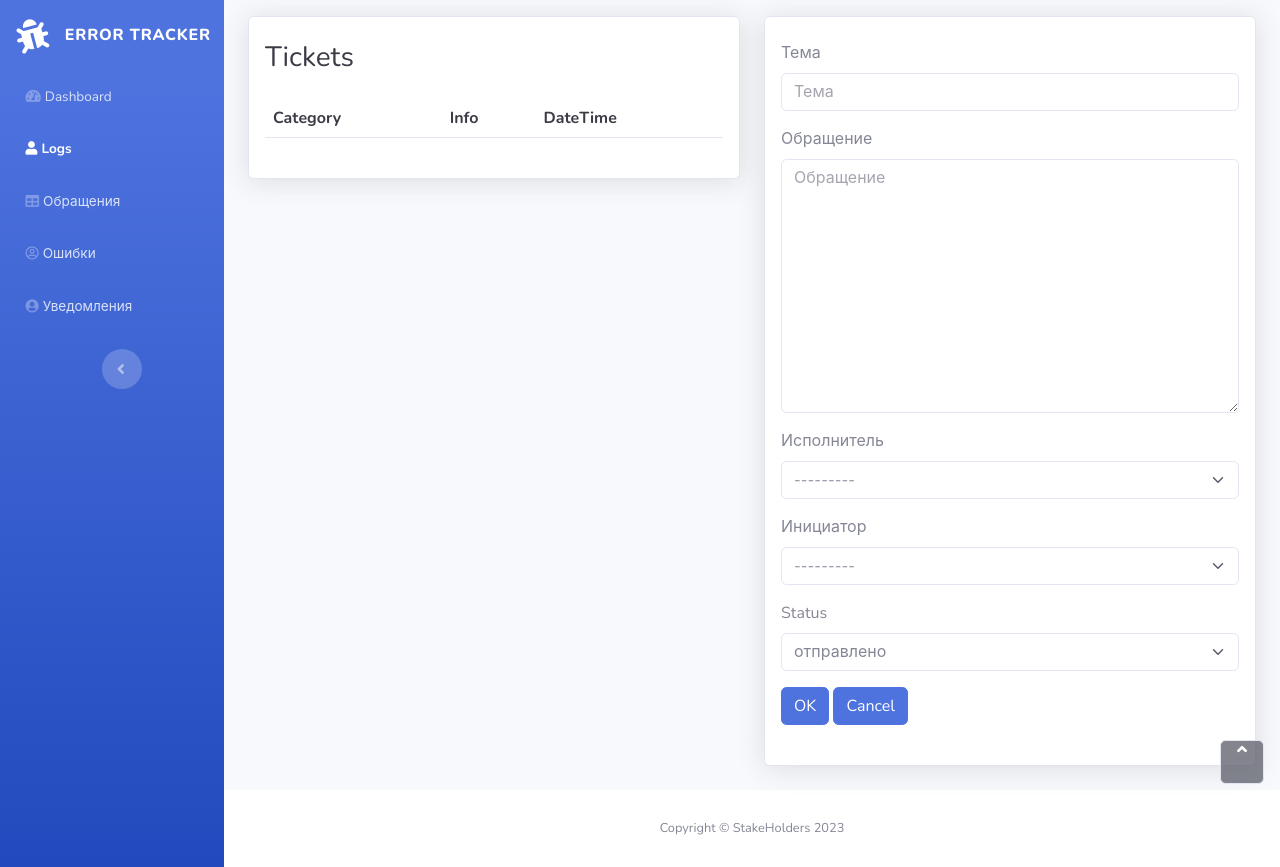
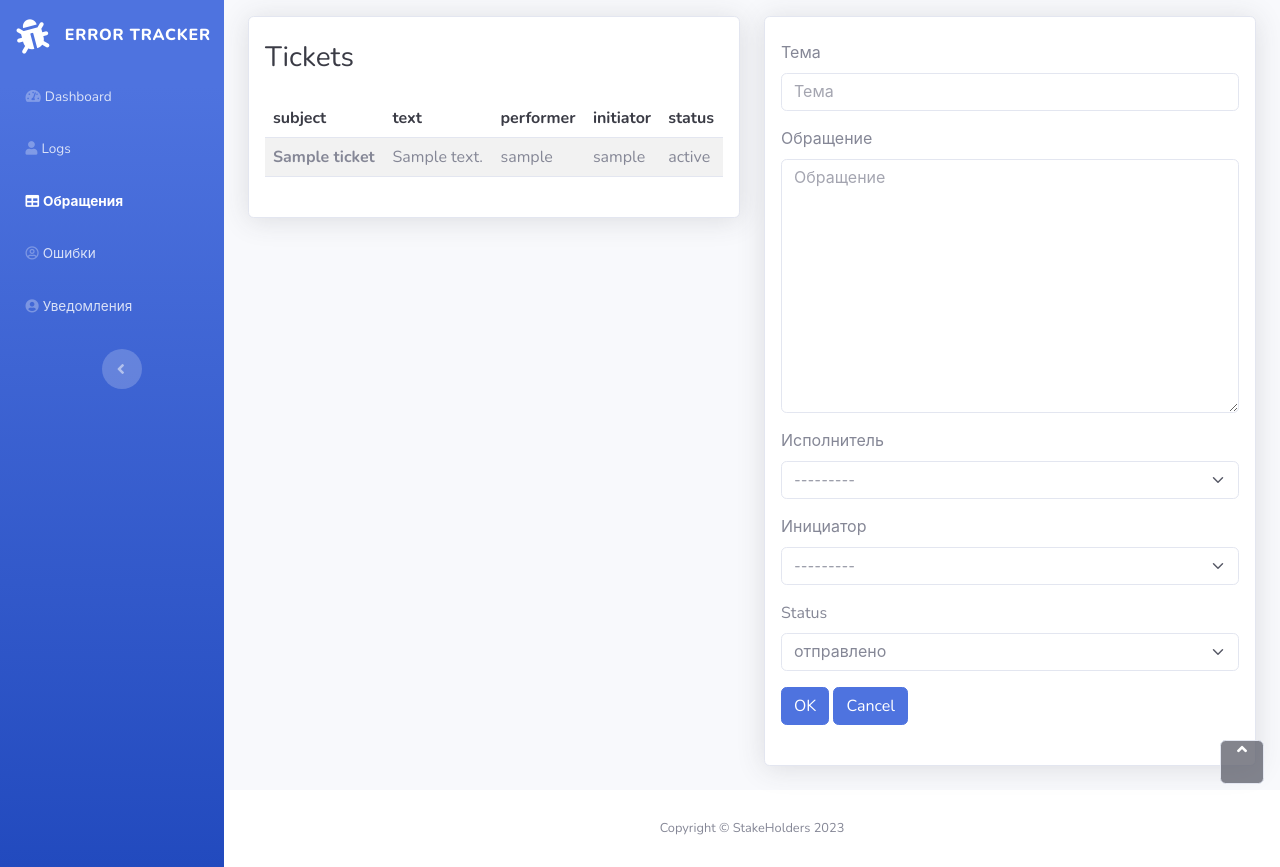
Before and after one commit to stepantishhen/TenderHack_StakeHolders, a Django app: page /tickets/ in a window 1280 px wide. Run offline with Django 4.2, Linux system fonts and the light colour scheme; tables that the repository leaves empty hold one stand-in row (values such as "Sample post"); lists and menus that the app fills with data are empty; some libraries are stand-ins or nearby versions.

Commit message:
fix tickets page

```diff
--- a/dashboard/templates/dashboard/mainlayout.html
+++ b/dashboard/templates/dashboard/mainlayout.html
@@ -22,7 +22,7 @@
 <div id="wrapper">
     <nav class="navbar navbar-dark align-items-start sidebar sidebar-dark accordion bg-gradient-primary p-0">
         <div class="container-fluid d-flex flex-column p-0"><a
-                class="navbar-brand d-flex justify-content-center align-items-center sidebar-brand m-0" href="#">
+                class="navbar-brand d-flex justify-content-center align-items-center sidebar-brand m-0" href="{% url 'dashboard' %}">
             <div class="sidebar-brand-icon rotate-n-15"><i class="fas fa-bug"></i></div>
             <div class="sidebar-brand-text mx-3"><span>Error Tracker</span></div>
         </a>
--- a/dashboard/templates/dashboard/tickets.html
+++ b/dashboard/templates/dashboard/tickets.html
@@ -9,9 +9,9 @@
 <ul class="navbar-nav text-light" id="accordionSidebar">
     <li class="nav-item"><a class="nav-link" href="{% url 'dashboard' %}"><i
             class="fas fa-tachometer-alt"></i><span>Dashboard</span></a></li>
-    <li class="nav-item"><a class="nav-link active" href="{% url 'logs' %}"><i
+    <li class="nav-item"><a class="nav-link" href="{% url 'logs' %}"><i
             class="fas fa-user"></i><span>Logs</span></a></li>
-    <li class="nav-item"><a class="nav-link" href="{% url 'tickets' %}"><i
+    <li class="nav-item"><a class="nav-link active" href="{% url 'tickets' %}"><i
             class="fas fa-table"></i><span>Обращения</span></a></li>
     <li class="nav-item"><a class="nav-link" href="login.html"><i class="far fa-user-circle"></i><span>Ошибки</span></a>
     </li>
@@ -35,17 +35,21 @@
                         <table class="table table-striped">
                             <thead>
                             <tr>
-                                <th scope="col" class="text-dark mb-0">Category</th>
-                                <th scope="col" class="text-dark mb-0">Info</th>
-                                <th scope="col" class="text-dark mb-0">DateTime</th>
+                                <th scope="col" class="text-dark mb-0">subject</th>
+                                <th scope="col" class="text-dark mb-0">text</th>
+                                <th scope="col" class="text-dark mb-0">performer</th>
+                                <th scope="col" class="text-dark mb-0">initiator</th>
+                                <th scope="col" class="text-dark mb-0">status</th>
                             </tr>
                             </thead>
                             <tbody>
-                            {% for log in log_list %}
+                            {% for ticket in ticket_list %}
                             <tr>
-                                <th scope="row">{{ log.category }}</th>
-                                <td>{{ log.log }}</td>
-                                <td>{{ log.date_time }}</td>
+                                <th scope="row">{{ ticket.subject }}</th>
+                                <td>{{ ticket.text }}</td>
+                                <td>{{ ticket.performer }}</td>
+                                <td>{{ ticket.initiator }}</td>
+                                <td>{{ ticket.status }}</td>
                             </tr>
                             {% endfor %}
                             </tbody>
@@ -58,7 +62,7 @@
                         <div class="card-body">
                     {% bootstrap_messages %}
                     {# Display a form #}
-                    <form action="/url/to/submit/" method="post" class="form">
+                    <form action="{% url 'tickets' %}" method="post" class="form">
                       {% csrf_token %}
 
                       {% bootstrap_form form %}
--- a/dashboard/urls.py
+++ b/dashboard/urls.py
@@ -4,6 +4,6 @@ from dashboard.views import *
 
 urlpatterns = [
     path("", Dashboard.as_view(), name="dashboard"),
-    path("tickets/", tickets, name="tickets"),
+    path("tickets/", TicketListView.as_view(), name="tickets"),
     path("logs/", LogListView.as_view(), name="logs")
 ]
--- a/dashboard/views.py
+++ b/dashboard/views.py
@@ -1,8 +1,8 @@
-from django.shortcuts import render
+from django.http import HttpResponseRedirect
+from django.shortcuts import render, redirect
 from django.views import generic
 
 from dashboard.models import *
-
 
 from dashboard.forms import TicketForm
 
@@ -22,8 +22,30 @@ class LogListView(generic.ListView):
     context_object_name = "log_list"
 
 
-def tickets(request):
-    context = {
-        'form': TicketForm
-    }
-    return render(request, "dashboard/tickets.html", context=context)
+class TicketListView(generic.ListView):
+    form_class = TicketForm
+    success_url = "tickets"
+
+    model = Ticket
+    paginate_by = 10
+    template_name = "dashboard/tickets.html"
+    context_object_name = "ticket_list"
+
+    def get_context_data(self, **kwargs):
+        context = super(self.__class__, self).get_context_data(**kwargs)
+        context['form'] = self.form_class()
+        return context
+
+    def post(self, request):
+        form = self.form_class(request.POST)
+        if form.is_valid():
+            form.save()
+            return redirect(self.success_url)
+        else:
+            return self.get(request)
+
+# def tickets(request):
+#     context = {
+#         'form': TicketForm
+#     }
+#     return render(request, "dashboard/tickets.html", context=context)
```
